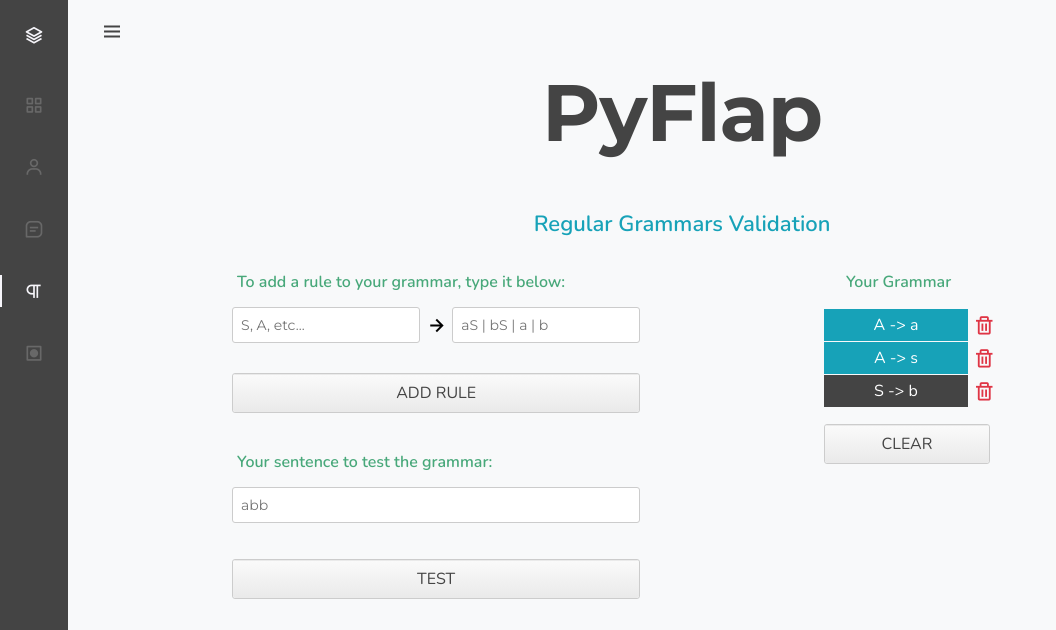
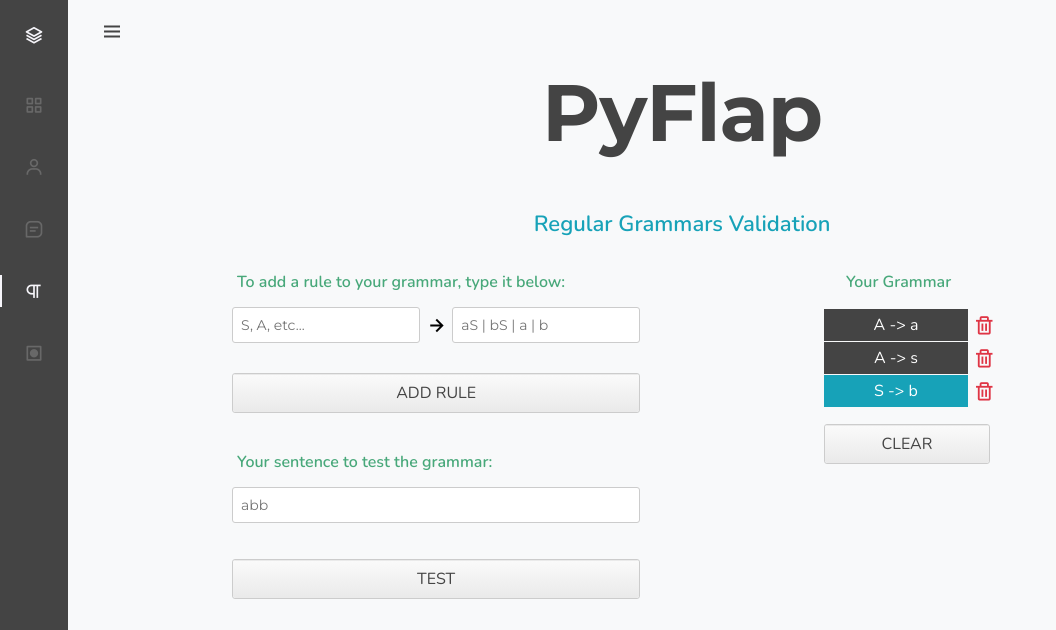
Before and after one commit to SeaSkyThe/PyFlap, a Django app: page /grammars/ in a window 1280 px wide. Shown: the top 630 px of the page, without its empty margins (0-1056 px from the left). Run offline with Django 3.2, Linux system fonts and the light colour scheme; data comes from the database, SQL or seed files in the repository; both versions use the stored data as it was after the commit; some libraries are stand-ins or nearby versions.

Commit message:
Swapping colors from rules list

```diff
--- a/PyFlap/static/css/grammars/grammars-page.css
+++ b/PyFlap/static/css/grammars/grammars-page.css
@@ -20,7 +20,7 @@
 }
 
 .rule {
-    background-color: #17A2B8;
+    background-color: rgb(68, 68, 68);
     color: white;
     padding: 5 50 5 50;
     text-align: center;
--- a/PyFlap/templates/grammars/index.html
+++ b/PyFlap/templates/grammars/index.html
@@ -75,7 +75,7 @@
                             {% for rule in rules_objects %}
                                 <tr class="rule_row" >
                                     {% if rule.left_side == 'S' %}
-                                        <td class="rule" style="background-color: rgb(68,68,68);">
+                                        <td class="rule" style="background-color: #17A2B8;">
                                             <p style="display:inline; ">{{rule.left_side|replaceSeparator}} -> {{rule.right_side|replaceSeparator}}</p>
                                         </td>
                                     {% else %}
```
Also changed, not shown: PyFlap/db.sqlite3.
